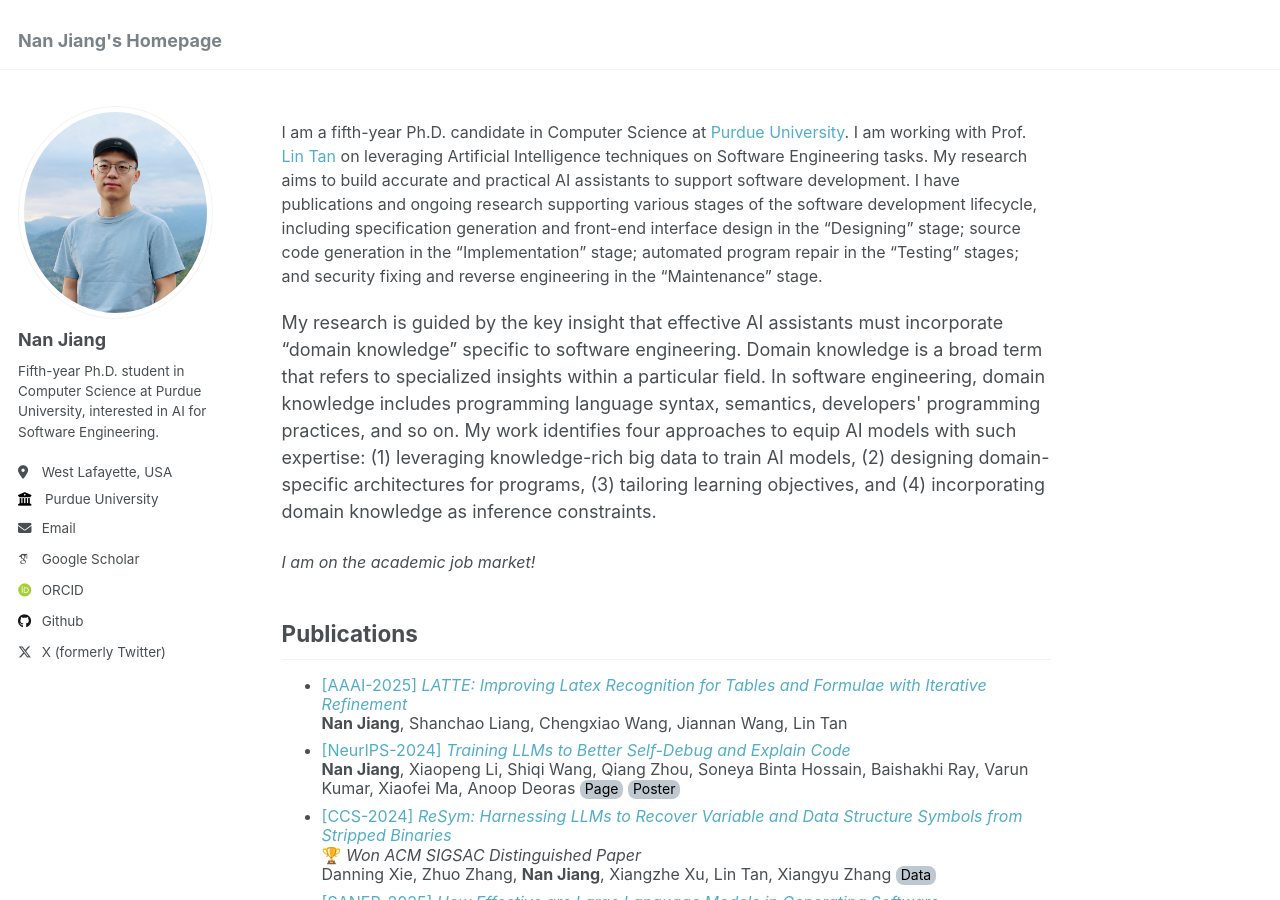
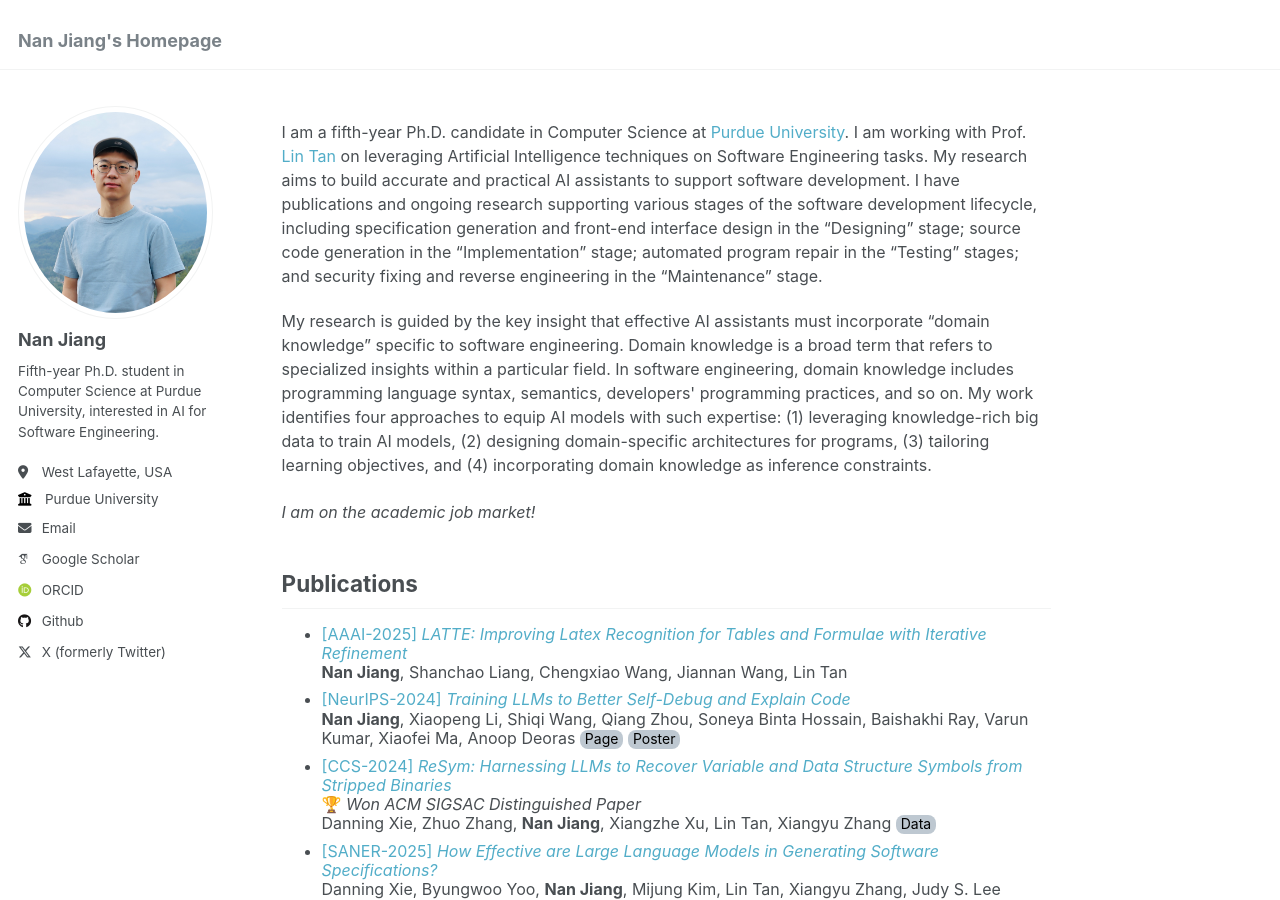
Before and after one commit to jiang719/jiang719.github.io, a Jekyll site: the page built from _pages/about.md, in a window 1280 px wide and 900 px high. Built offline with Jekyll 4.4.1, drawn with Linux system fonts in a browser that asks for light colours; some web fonts are replaced.

Commit message:
fix font size

```diff
--- a/_pages/about.md
+++ b/_pages/about.md
@@ -23,10 +23,9 @@ redirect_from:
 
 <p style="font-size:16px">I am a fifth-year Ph.D. candidate in Computer Science at <a href="https://www.cs.purdue.edu/" style="text-decoration: none;">Purdue University</a>. I am working with Prof. <a href="https://www.cs.purdue.edu/homes/lintan/" style="text-decoration: none;">Lin Tan</a> on leveraging Artificial Intelligence techniques on Software Engineering tasks. My research aims to build accurate and practical AI assistants to support software development. I have publications and ongoing research supporting various stages of the software development lifecycle, including specification generation and front-end interface design in the “Designing” stage; source code generation in the “Implementation” stage; automated program repair in the “Testing” stages; and security fixing and reverse engineering in the “Maintenance” stage. </p>
 
-<p> My research is guided by the key insight that effective AI assistants must incorporate “domain knowledge” specific to software engineering. Domain knowledge is a broad term that refers to specialized insights within a particular field. In software engineering, domain knowledge includes programming language syntax, semantics, developers' programming practices, and so on. My work identifies four approaches to equip AI models with such expertise: (1) leveraging knowledge-rich big data to train AI models, (2) designing domain-specific architectures for programs, (3) tailoring learning objectives, and (4) incorporating domain knowledge as inference constraints. </p>
+<p style="font-size:16px">My research is guided by the key insight that effective AI assistants must incorporate “domain knowledge” specific to software engineering. Domain knowledge is a broad term that refers to specialized insights within a particular field. In software engineering, domain knowledge includes programming language syntax, semantics, developers' programming practices, and so on. My work identifies four approaches to equip AI models with such expertise: (1) leveraging knowledge-rich big data to train AI models, (2) designing domain-specific architectures for programs, (3) tailoring learning objectives, and (4) incorporating domain knowledge as inference constraints. </p>
 
 <em style="font-size:16px">I am on the academic job market!</em>
-
 
 
 Publications
```
